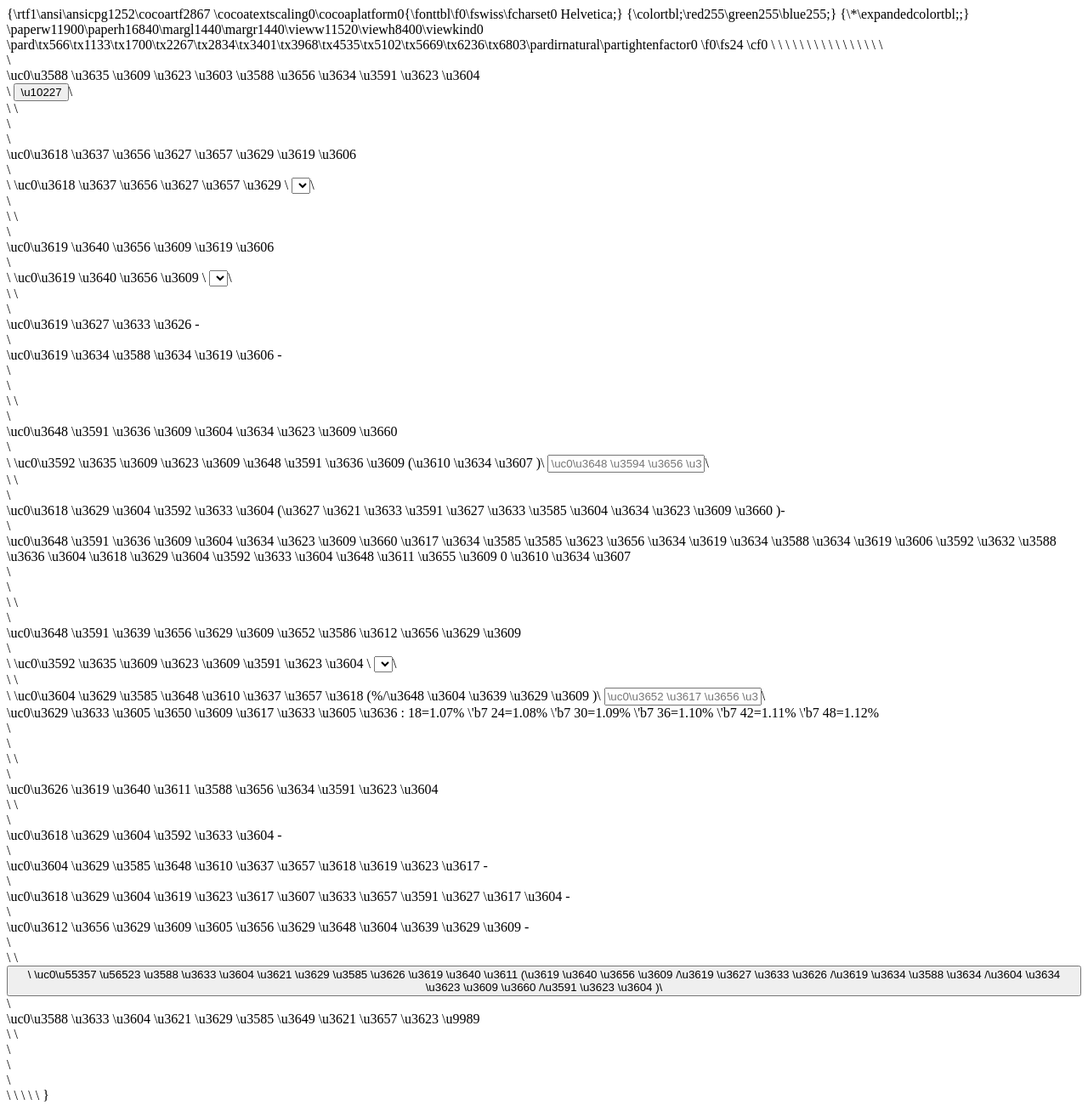
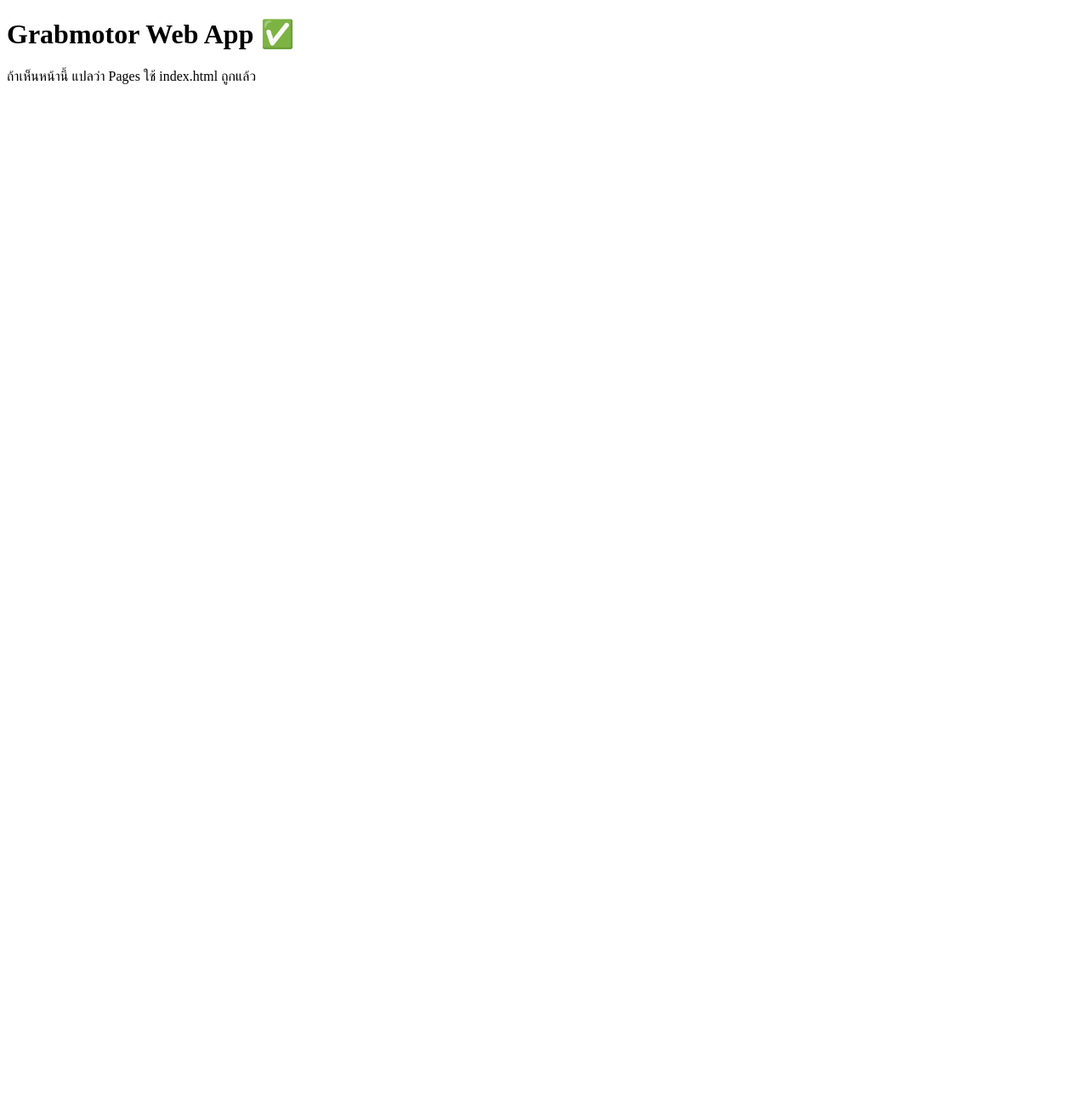
Before and after one commit to sharkdekaron/Grabmotor, a plain HTML site: page index.html in a window 1280 px wide. Shown: the whole page at 85% size. After the commit the page ends 800 px from the top, so only its background shows below. Drawn offline with Linux system fonts and the light colour scheme.

Commit message:
Update index.html

```diff
--- a/index.html
+++ b/index.html
@@ -1,105 +1,12 @@
-{\rtf1\ansi\ansicpg1252\cocoartf2867
-\cocoatextscaling0\cocoaplatform0{\fonttbl\f0\fswiss\fcharset0 Helvetica;}
-{\colortbl;\red255\green255\blue255;}
-{\*\expandedcolortbl;;}
-\paperw11900\paperh16840\margl1440\margr1440\vieww11520\viewh8400\viewkind0
-\pard\tx566\tx1133\tx1700\tx2267\tx2834\tx3401\tx3968\tx4535\tx5102\tx5669\tx6236\tx6803\pardirnatural\partightenfactor0
-
-\f0\fs24 \cf0 <!doctype html>\
-<html lang="th">\
-<head>\
-  <meta charset="utf-8" />\
-  <meta name="viewport" content="width=device-width,initial-scale=1" />\
-  <title>LoanCalc</title>\
-\
-  <link rel="manifest" href="manifest.webmanifest" />\
-  <meta name="theme-color" content="#ffffff" />\
-  <link rel="stylesheet" href="styles.css" />\
-\
-  <!-- iOS (Add to Home Screen) -->\
-  <meta name="apple-mobile-web-app-capable" content="yes" />\
-  <meta name="apple-mobile-web-app-status-bar-style" content="default" />\
-</head>\
-<body>\
-  <header class="topbar">\
-    <div class="title">\uc0\u3588 \u3635 \u3609 \u3623 \u3603 \u3588 \u3656 \u3634 \u3591 \u3623 \u3604 </div>\
-    <button id="btnRefresh" class="icon-btn" title="\uc0\u3619 \u3637 \u3648 \u3615 \u3619 \u3594 ">\u10227 </button>\
-  </header>\
-\
-  <main class="container">\
-    <section class="card">\
-      <div class="section-title">\uc0\u3618 \u3637 \u3656 \u3627 \u3657 \u3629 \u3619 \u3606 </div>\
-      <div class="field">\
-        <label>\uc0\u3618 \u3637 \u3656 \u3627 \u3657 \u3629 </label>\
-        <select id="brandSelect"></select>\
-      </div>\
-    </section>\
-\
-    <section class="card">\
-      <div class="section-title">\uc0\u3619 \u3640 \u3656 \u3609 \u3619 \u3606 </div>\
-      <div class="field">\
-        <label>\uc0\u3619 \u3640 \u3656 \u3609 </label>\
-        <select id="modelSelect"></select>\
-      </div>\
-\
-      <div class="kv">\
-        <div class="row"><span>\uc0\u3619 \u3627 \u3633 \u3626 </span><span id="carCode" class="muted">-</span></div>\
-        <div class="row"><span>\uc0\u3619 \u3634 \u3588 \u3634 \u3619 \u3606 </span><span id="carPrice" class="muted">-</span></div>\
-      </div>\
-    </section>\
-\
-    <section class="card">\
-      <div class="section-title">\uc0\u3648 \u3591 \u3636 \u3609 \u3604 \u3634 \u3623 \u3609 \u3660 </div>\
-      <div class="field">\
-        <label>\uc0\u3592 \u3635 \u3609 \u3623 \u3609 \u3648 \u3591 \u3636 \u3609  (\u3610 \u3634 \u3607 )</label>\
-        <input id="downInput" inputmode="numeric" placeholder="\uc0\u3648 \u3594 \u3656 \u3609  20000 \u3627 \u3619 \u3639 \u3629  20,000" />\
-      </div>\
-\
-      <div class="kv">\
-        <div class="row"><span>\uc0\u3618 \u3629 \u3604 \u3592 \u3633 \u3604  (\u3627 \u3621 \u3633 \u3591 \u3627 \u3633 \u3585 \u3604 \u3634 \u3623 \u3609 \u3660 )</span><span id="principal" class="strong">-</span></div>\
-        <div id="downWarn" class="warn hidden">\uc0\u3648 \u3591 \u3636 \u3609 \u3604 \u3634 \u3623 \u3609 \u3660 \u3617 \u3634 \u3585 \u3585 \u3623 \u3656 \u3634 \u3619 \u3634 \u3588 \u3634 \u3619 \u3606  \u3592 \u3632 \u3588 \u3636 \u3604 \u3618 \u3629 \u3604 \u3592 \u3633 \u3604 \u3648 \u3611 \u3655 \u3609  0 \u3610 \u3634 \u3607 </div>\
-      </div>\
-    </section>\
-\
-    <section class="card">\
-      <div class="section-title">\uc0\u3648 \u3591 \u3639 \u3656 \u3629 \u3609 \u3652 \u3586 \u3612 \u3656 \u3629 \u3609 </div>\
-      <div class="field">\
-        <label>\uc0\u3592 \u3635 \u3609 \u3623 \u3609 \u3591 \u3623 \u3604 </label>\
-        <select id="monthsSelect"></select>\
-      </div>\
-\
-      <div class="field">\
-        <label>\uc0\u3604 \u3629 \u3585 \u3648 \u3610 \u3637 \u3657 \u3618  (%/\u3648 \u3604 \u3639 \u3629 \u3609 )</label>\
-        <input id="rateOverride" inputmode="decimal" placeholder="\uc0\u3652 \u3617 \u3656 \u3651 \u3626 \u3656  = \u3651 \u3594 \u3657 \u3605 \u3634 \u3617 \u3591 \u3623 \u3604 \u3629 \u3633 \u3605 \u3650 \u3609 \u3617 \u3633 \u3605 \u3636 " />\
-        <div class="hint">\uc0\u3629 \u3633 \u3605 \u3650 \u3609 \u3617 \u3633 \u3605 \u3636 : 18=1.07% \'b7 24=1.08% \'b7 30=1.09% \'b7 36=1.10% \'b7 42=1.11% \'b7 48=1.12%</div>\
-      </div>\
-    </section>\
-\
-    <section class="card">\
-      <div class="section-title">\uc0\u3626 \u3619 \u3640 \u3611 \u3588 \u3656 \u3634 \u3591 \u3623 \u3604 </div>\
-\
-      <div class="kv">\
-        <div class="row"><span>\uc0\u3618 \u3629 \u3604 \u3592 \u3633 \u3604 </span><span id="sumPrincipal" class="strong">-</span></div>\
-        <div class="row"><span>\uc0\u3604 \u3629 \u3585 \u3648 \u3610 \u3637 \u3657 \u3618 \u3619 \u3623 \u3617 </span><span id="sumInterest">-</span></div>\
-        <div class="row"><span>\uc0\u3618 \u3629 \u3604 \u3619 \u3623 \u3617 \u3607 \u3633 \u3657 \u3591 \u3627 \u3617 \u3604 </span><span id="sumTotal">-</span></div>\
-        <div class="row big"><span>\uc0\u3612 \u3656 \u3629 \u3609 \u3605 \u3656 \u3629 \u3648 \u3604 \u3639 \u3629 \u3609 </span><span id="sumPerMonth" class="strong">-</span></div>\
-      </div>\
-\
-      <button id="btnCopy" class="primary">\
-        \uc0\u55357 \u56523  \u3588 \u3633 \u3604 \u3621 \u3629 \u3585 \u3626 \u3619 \u3640 \u3611  (\u3619 \u3640 \u3656 \u3609 /\u3619 \u3627 \u3633 \u3626 /\u3619 \u3634 \u3588 \u3634 /\u3604 \u3634 \u3623 \u3609 \u3660 /\u3591 \u3623 \u3604 )\
-      </button>\
-      <div id="copyToast" class="toast hidden">\uc0\u3588 \u3633 \u3604 \u3621 \u3629 \u3585 \u3649 \u3621 \u3657 \u3623  \u9989 </div>\
-\
-      <div class="footnote" id="updatedAt"></div>\
-      <div class="error" id="errorBox"></div>\
-    </section>\
-  </main>\
-\
-  <script src="app.js"></script>\
-  <script>\
-    if ("serviceWorker" in navigator) \{\
-      navigator.serviceWorker.register("./sw.js").catch(()=>\{\});\
-    \}\
-  </script>\
-</body>\
-</html>}
+<!doctype html>
+<html lang="th">
+<head>
+  <meta charset="utf-8" />
+  <meta name="viewport" content="width=device-width,initial-scale=1" />
+  <title>Grabmotor</title>
+</head>
+<body>
+  <h1>Grabmotor Web App ✅</h1>
+  <p>ถ้าเห็นหน้านี้ แปลว่า Pages ใช้ index.html ถูกแล้ว</p>
+</body>
+</html>
```
